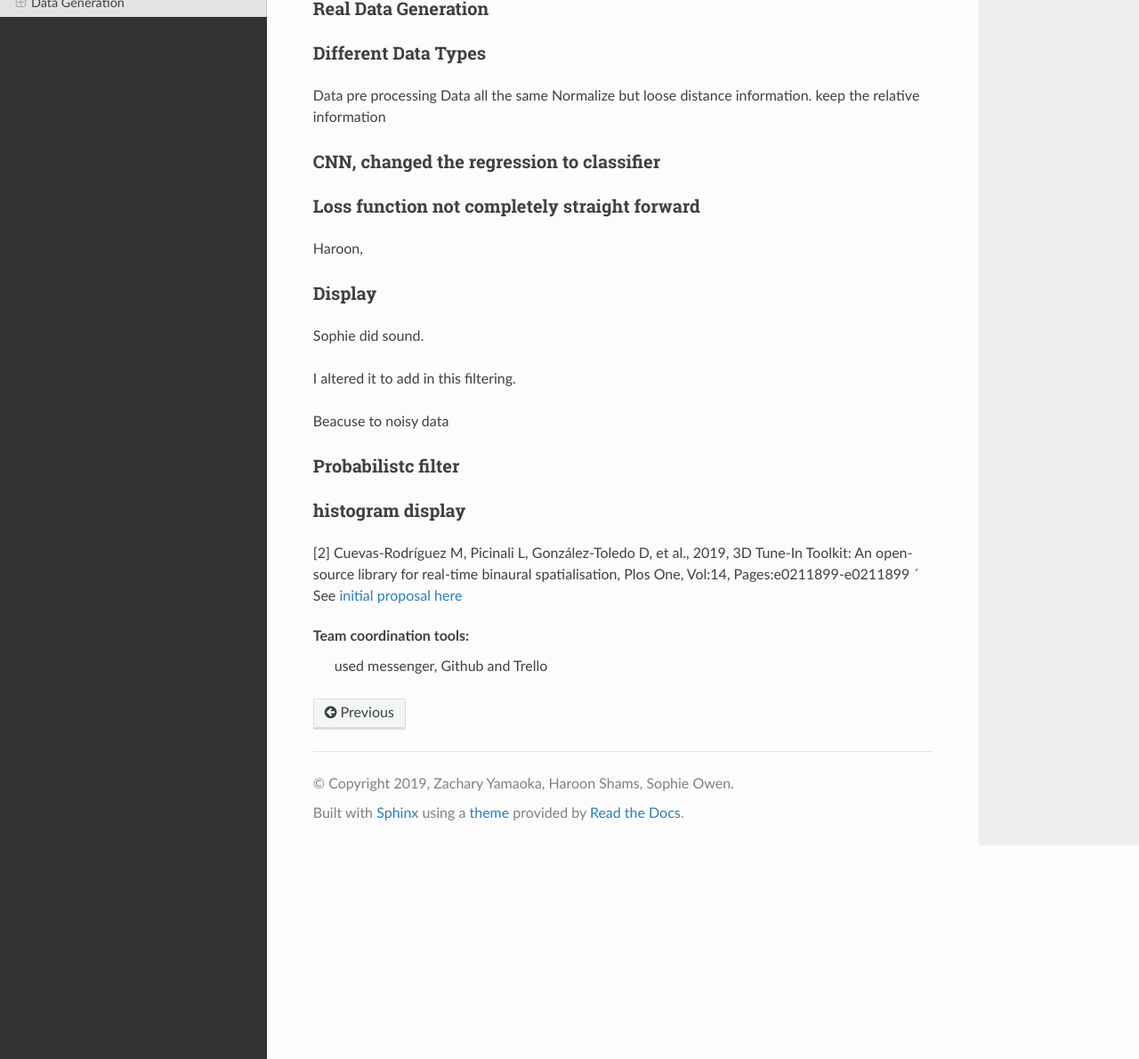
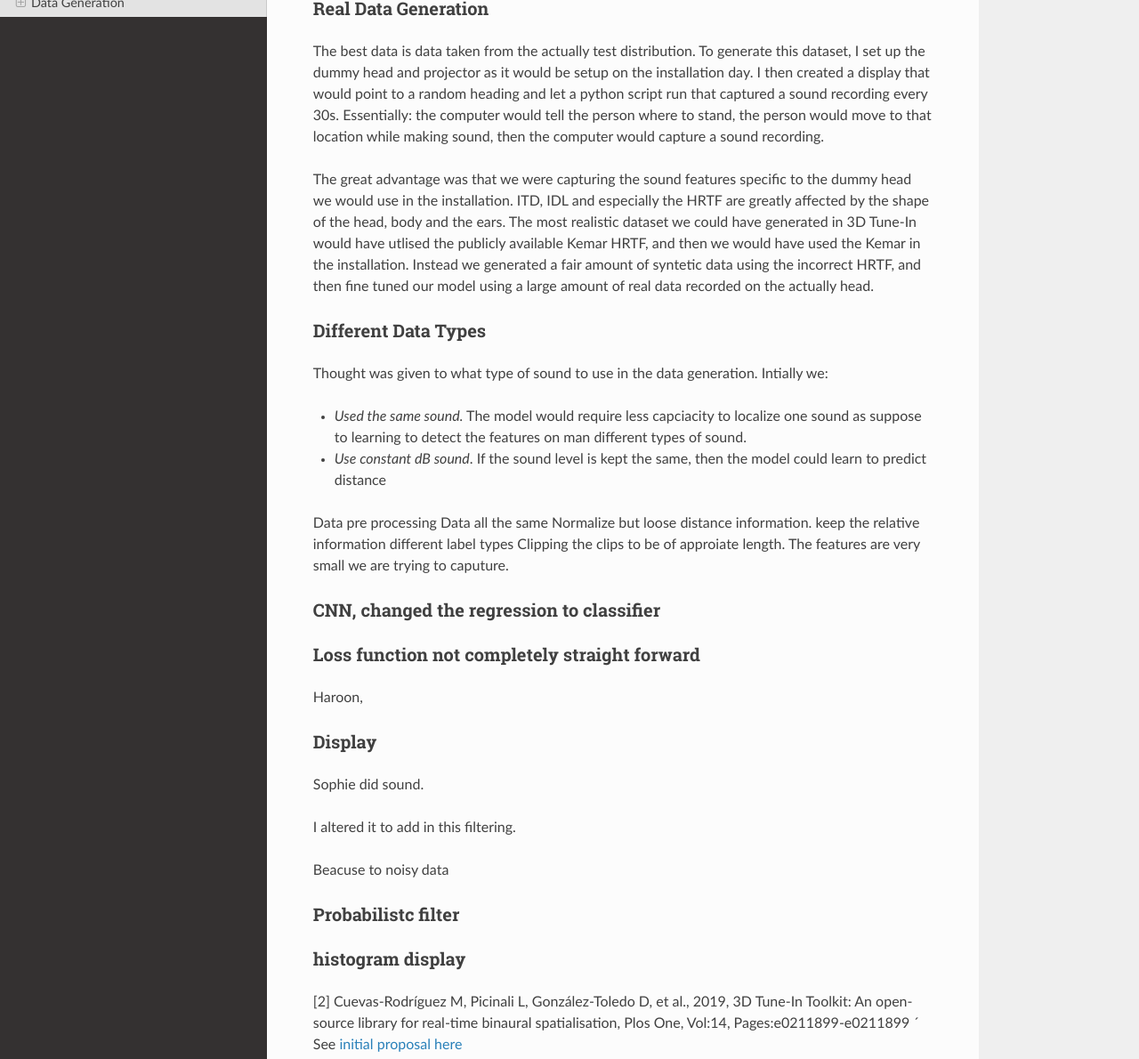
Before and after one commit to zacharyyamaoka/DE3-Audio, a Sphinx documentation site: the page built from docs/intro.rst, in a window 1280 px wide and 1400 px high, scrolled down 3775 px, cut to the strip 210-1400 px from the top of the window. Shown: the whole strip at 89% size. Built offline with Sphinx 7.4.7 and the Read the Docs theme 2.0.0, drawn with Linux system fonts in a browser that asks for light colours.

Commit message:
report **

```diff
--- a/docs/intro.rst
+++ b/docs/intro.rst
@@ -146,14 +146,31 @@ See walker in action:
 Real Data Generation
 *********************
 
+The best data is data taken from the actually test distribution. To generate this dataset, I set up the dummy head and projector as it would be setup on the installation day. I then created
+a display that would point to a random heading and let a python script run that captured a sound recording every 30s. Essentially: the computer would tell the person where to stand, the person
+would move to that location while making sound, then the computer would capture a sound recording.
+
+The great advantage was that we were capturing the sound features specific to the dummy head we would use in the installation. ITD, IDL and especially the HRTF are greatly affected by the shape of the head,
+body and the ears. The most realistic dataset we could have generated in 3D Tune-In would have utlised the publicly available Kemar HRTF, and then we would have used the Kemar in the installation.
+Instead we generated a fair amount of syntetic data using the incorrect HRTF, and then fine tuned our model using a large amount of real data recorded on the actually head.
 
 
 Different Data Types
 *********************
 
+Thought was given to what type of sound to use in the data generation. Intially we:
+
+* *Used the same sound.* The model would require less capciacity to localize one sound as suppose to learning to detect the features on man different types of sound.
+
+* *Use constant dB sound*. If the sound level is kept the same, then the model could learn to predict distance
+
+
+
 Data pre processing
 Data all the same
 Normalize but loose distance information. keep the relative information
+different label types
+Clipping the clips to be of approiate length. The features are very small we are trying to caputure.
 
 
 CNN, changed the regression to classifier
```
